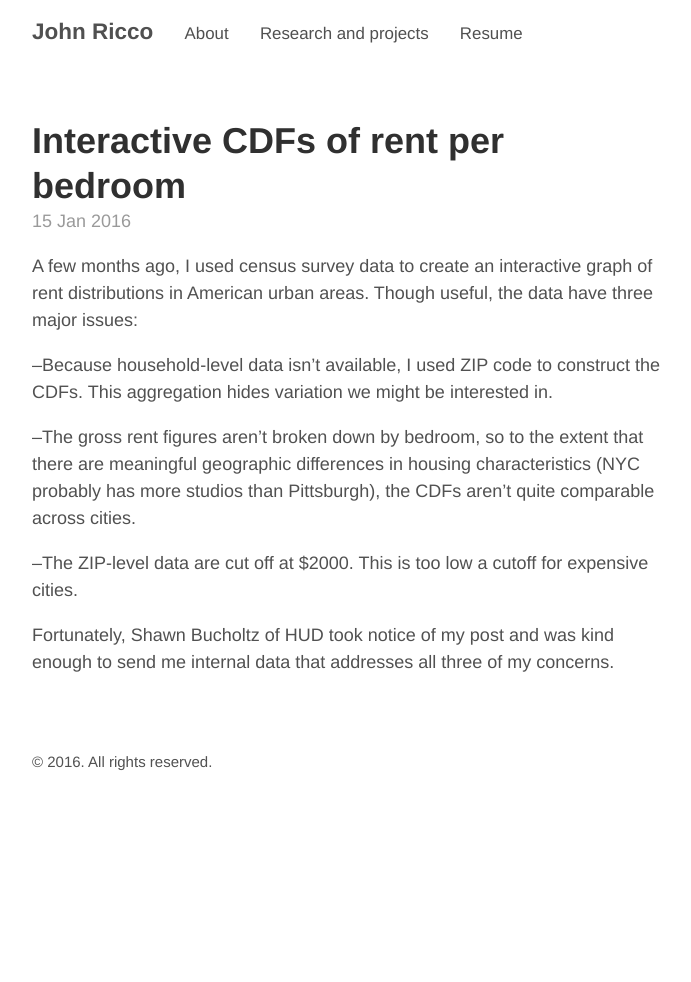
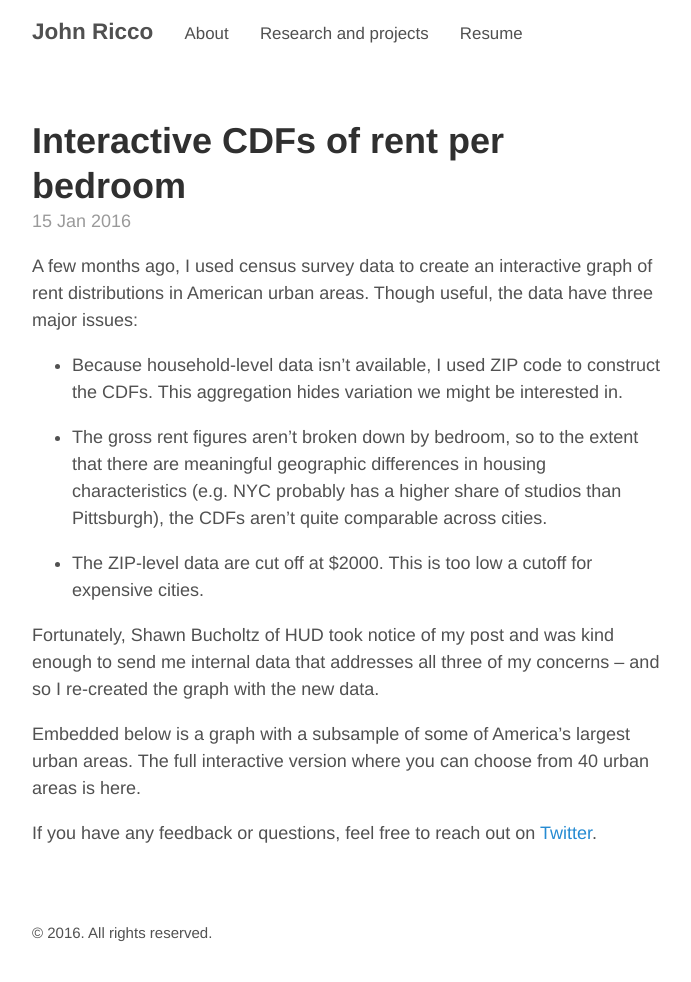
Before and after one commit to WadeP6970/johnricco.github.io, a Jekyll site: the page built from _posts/2016-1-15-rent-cdfs.md, in a window 1280 px wide. Shown: the whole page, without its empty margins (293-984 px from the left). Built offline with Jekyll 4.4.1, drawn with Linux system fonts in a browser that asks for light colours; before the commit the page ends 900 px from its top, so only the background shows below that.

Commit message:
Updated post text

```diff
--- a/_posts/2016-1-15-rent-cdfs.md
+++ b/_posts/2016-1-15-rent-cdfs.md
@@ -7,15 +7,19 @@ A few months ago, I used census survey data to create an interactive
 graph of rent distributions in American urban areas. Though useful, the
 data have three major issues:
 
---Because household-level data isn't available, I used ZIP code to
+* Because household-level data isn't available, I used ZIP code to
 construct the CDFs. This aggregation hides variation we might be
 interested in.
 
---The gross rent figures aren't broken down by bedroom,
+* The gross rent figures aren't broken down by bedroom,
 so to the extent that there are meaningful geographic differences in
-housing characteristics (NYC probably has more studios than Pittsburgh),
+housing characteristics (e.g. NYC probably has a higher share of studios than Pittsburgh),
 the CDFs aren't quite comparable across cities.
 
---The ZIP-level data are cut off at $2000. This is too low a cutoff for expensive cities.
+* The ZIP-level data are cut off at $2000. This is too low a cutoff for expensive cities.
 
-Fortunately, Shawn Bucholtz of HUD took notice of my post and was kind enough to send me internal data that addresses all three of my concerns.
+Fortunately, Shawn Bucholtz of HUD took notice of my post and was kind enough to send me internal data that addresses all three of my concerns -- and so I re-created the graph with the new data.
+
+Embedded below is a graph with a subsample of some of America's largest urban areas. The full interactive version where you can choose from 40 urban areas is here.
+
+If you have any feedback or questions, feel free to reach out on [Twitter](https://twitter.com/riccoja).
```
